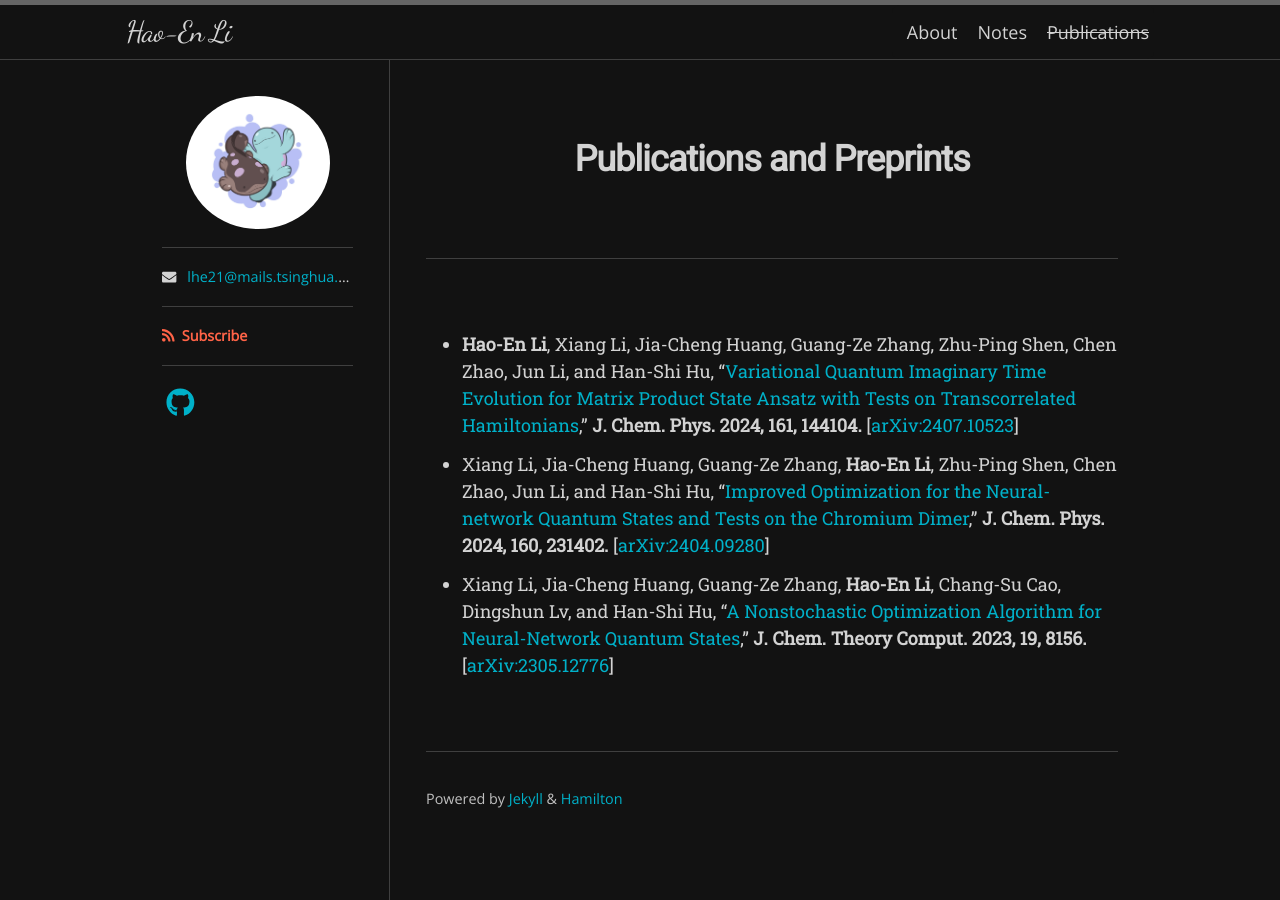
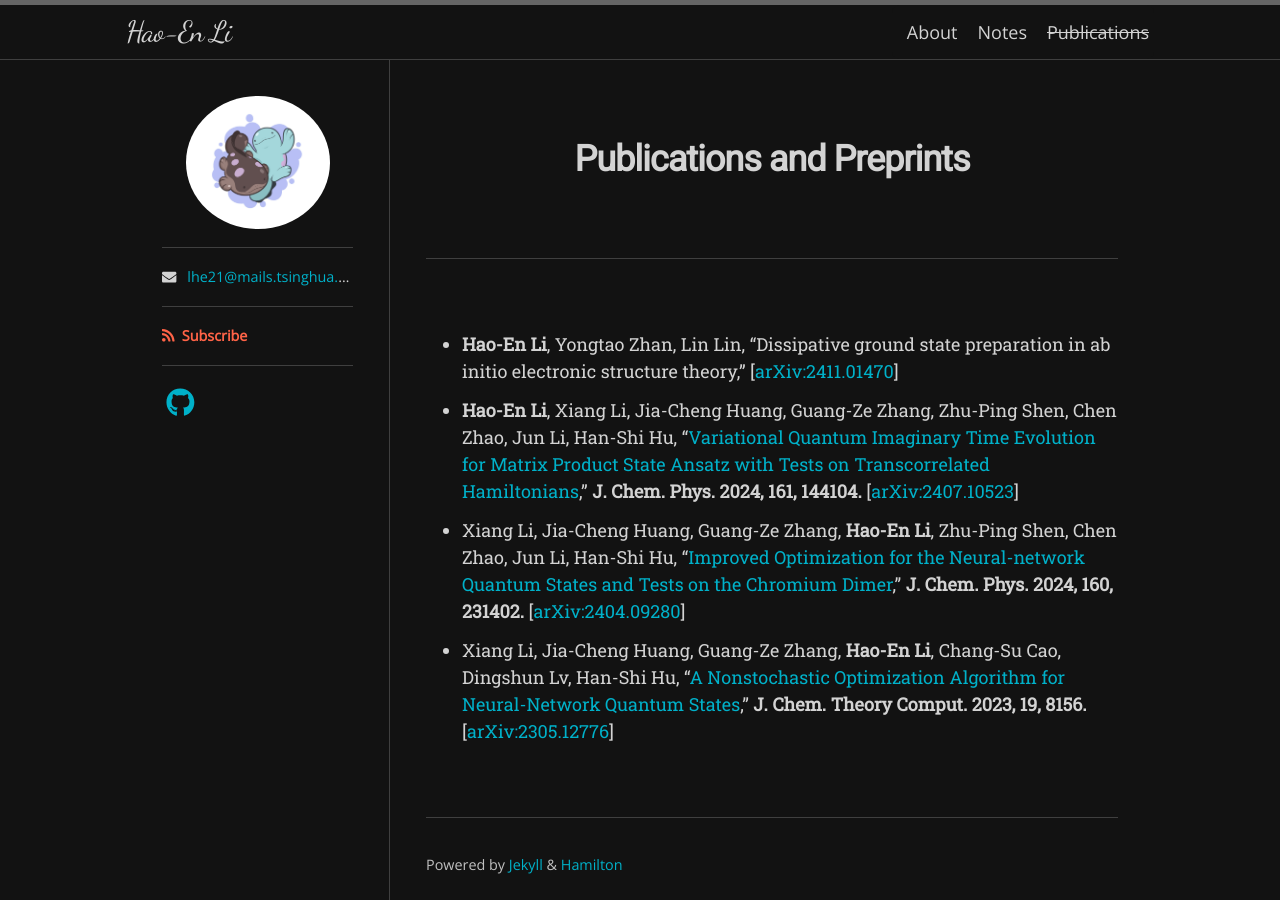
Before and after one commit to haoen2021/haoen2021.github.io, a Jekyll site: the page built from pubs.md, in a window 1280 px wide. Built offline with Jekyll 4.4.1, drawn with Linux system fonts in a browser that asks for light colours; nearby versions of some CDN libraries; some web fonts are replaced.

Commit message:
Update pubs.md

```diff
--- a/pubs.md
+++ b/pubs.md
@@ -3,8 +3,9 @@ layout: page
 title: Publications and Preprints
 permalink: /pubs/
 ---
-+ **Hao-En Li**, Xiang Li, Jia-Cheng Huang, Guang-Ze Zhang, Zhu-Ping Shen, Chen Zhao, Jun Li, and Han-Shi Hu, "[Variational Quantum Imaginary Time Evolution for Matrix Product State Ansatz with Tests on Transcorrelated Hamiltonians](https://doi.org/10.1063/5.0228731)," **J. Chem. Phys. 2024, 161, 144104.** [[arXiv:2407.10523](https://arxiv.org/abs/2407.10523)]
-+ Xiang Li, Jia-Cheng Huang, Guang-Ze Zhang, **Hao-En Li**, Zhu-Ping Shen, Chen Zhao, Jun Li, and Han-Shi Hu, "[Improved Optimization for the Neural-network Quantum States and Tests on the Chromium Dimer](https://doi.org/10.1063/5.0214150)," **J. Chem. Phys. 2024, 160, 231402.** [[arXiv:2404.09280](https://arxiv.org/abs/2404.09280)]
-+ Xiang Li, Jia-Cheng Huang, Guang-Ze Zhang, **Hao-En Li**, Chang-Su Cao, Dingshun Lv, and Han-Shi Hu,
++ **Hao-En Li**, Yongtao Zhan, Lin Lin, "Dissipative ground state preparation in ab initio electronic structure theory," [[arXiv:2411.01470](https://arxiv.org/abs/2411.01470)]
++ **Hao-En Li**, Xiang Li, Jia-Cheng Huang, Guang-Ze Zhang, Zhu-Ping Shen, Chen Zhao, Jun Li, Han-Shi Hu, "[Variational Quantum Imaginary Time Evolution for Matrix Product State Ansatz with Tests on Transcorrelated Hamiltonians](https://doi.org/10.1063/5.0228731)," **J. Chem. Phys. 2024, 161, 144104.** [[arXiv:2407.10523](https://arxiv.org/abs/2407.10523)]
++ Xiang Li, Jia-Cheng Huang, Guang-Ze Zhang, **Hao-En Li**, Zhu-Ping Shen, Chen Zhao, Jun Li, Han-Shi Hu, "[Improved Optimization for the Neural-network Quantum States and Tests on the Chromium Dimer](https://doi.org/10.1063/5.0214150)," **J. Chem. Phys. 2024, 160, 231402.** [[arXiv:2404.09280](https://arxiv.org/abs/2404.09280)]
++ Xiang Li, Jia-Cheng Huang, Guang-Ze Zhang, **Hao-En Li**, Chang-Su Cao, Dingshun Lv, Han-Shi Hu,
   "[A Nonstochastic Optimization Algorithm for Neural-Network Quantum States](https://pubs.acs.org/doi/10.1021/acs.jctc.3c00831)," **J. Chem. Theory**
   **Comput. 2023, 19, 8156.** [[arXiv:2305.12776](https://arxiv.org/abs/2305.12776)]
```
